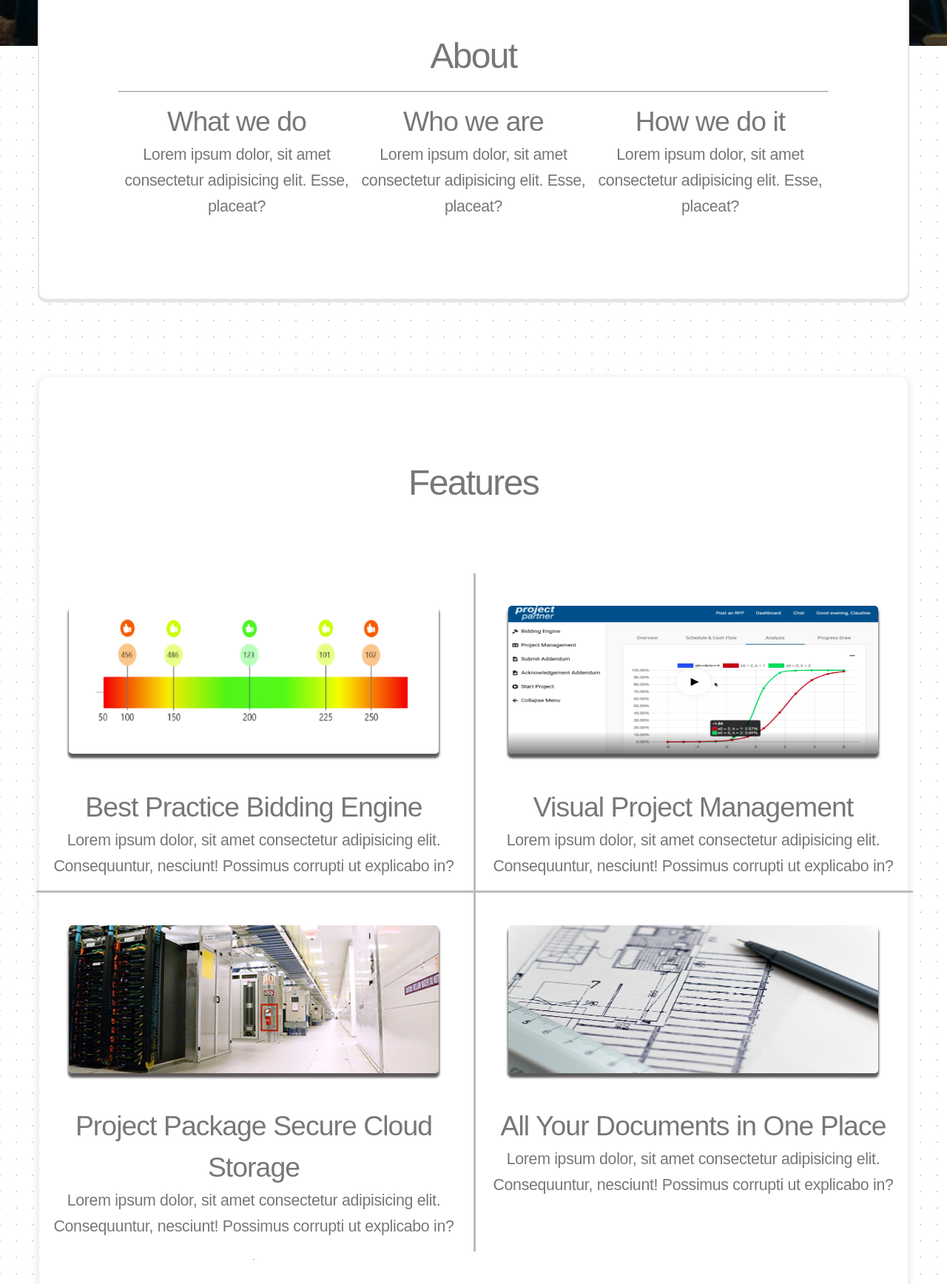
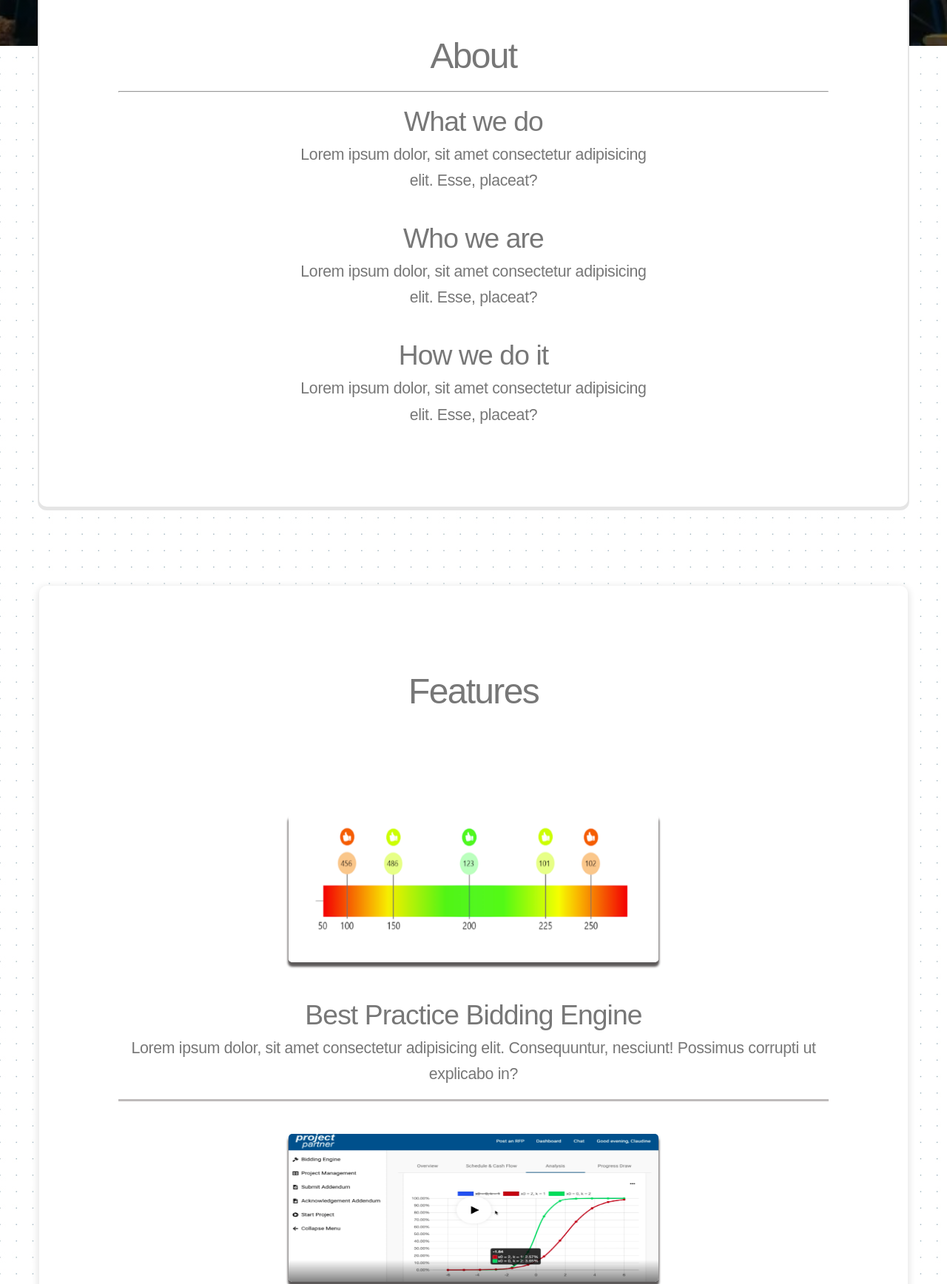
Before and after one commit to Otepiii/businessWebsite, a plain HTML site: page index.html in a window 1280 px wide. Shown: the part 1100-2836 px from the top of the page at 74% size. Drawn offline with Linux system fonts and the light colour scheme.

Commit message:
fixing responsiveness of about and features section

```diff
--- a/index.html
+++ b/index.html
@@ -27,6 +27,14 @@
               <li><a href="#">Log In</a></li>
               <li><a href="#">Sign Up</a></li>
             </ul>
+            <div class="burger">
+              <div class="line1"></div>
+              <div class="line2"></div>
+              <div class="line3"></div>
+              <div class="line4"></div>
+              <div class="line5"></div>
+              <div class="line6"></div>
+            </div>
           </nav>
         </div>
       </header>
--- a/style.css
+++ b/style.css
@@ -664,4 +664,49 @@ footer li {
 }
 
 @media (max-width: 1425px) {
+  .box-content {
+    display: grid;
+    position: relative;
+    justify-self: center;
+    text-align: center;
+    grid-template-areas:
+      "box-left"
+      "box-middle"
+      "box-right";
+    width: 50%;
+    align-items: center;
+    grid-gap: 2rem;
+    margin: 0 auto;
+  }
+
+  .features-row {
+    margin-top: 3rem;
+    display: grid;
+    justify-self: center;
+    text-align: center;
+    grid-template-areas:
+      "top-left"
+      "top-right"
+      "bottom-left"
+      "bottom-right";
+  }
+
+  .top-left {
+    box-shadow: 0 3px rgb(190, 187, 187);
+    padding: 15px;
+  }
+
+  .top-right {
+    box-shadow: 0 3px rgb(190, 187, 187);
+    padding: 15px;
+  }
+
+  .bottom-left {
+    box-shadow: 0 3px rgb(190, 187, 187);
+    padding: 15px;
+  }
+
+  .bottom-right {
+    padding: 15px;
+  }
 }
```
